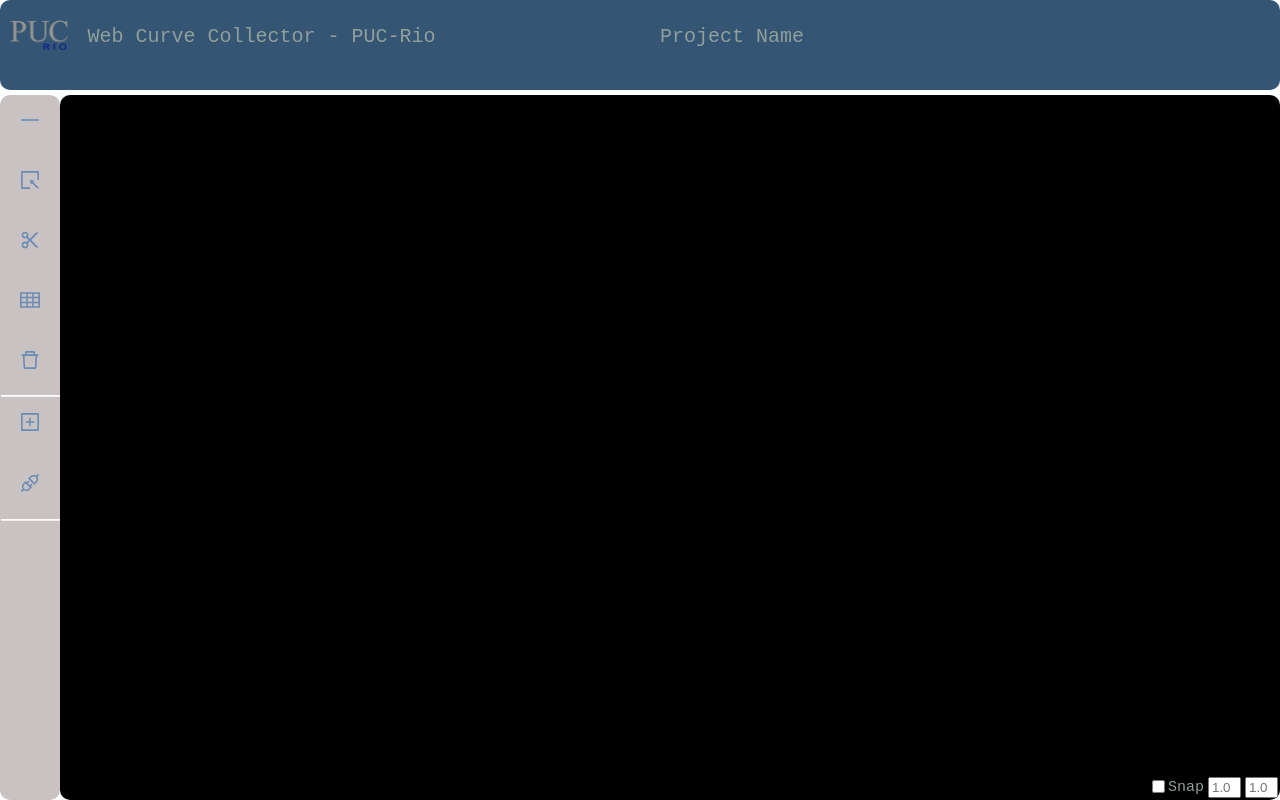
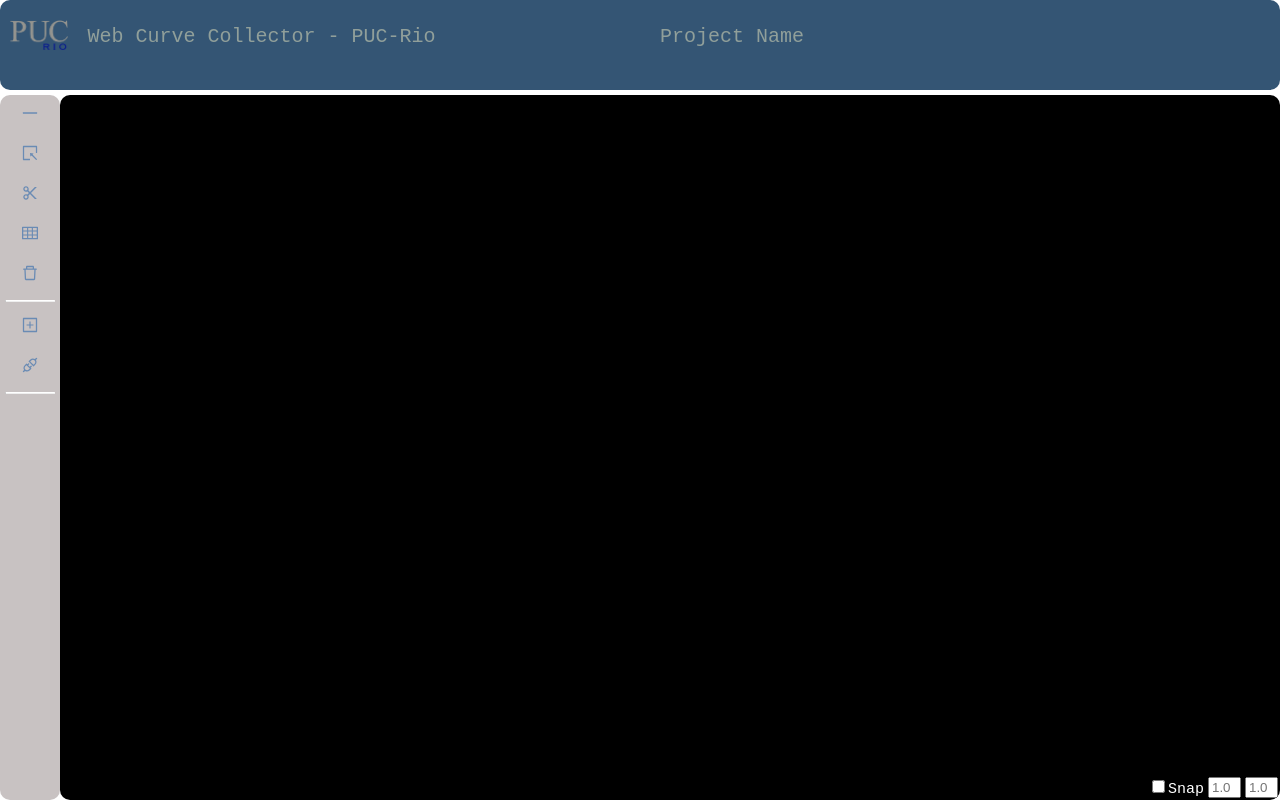
Before and after one commit to soaresrl/webgl-collector, a React app: page / in a window 1280 px wide. Built offline with nearby package versions, Linux system fonts and the light colour scheme.

Commit message:
Room connection component

```diff
--- a/package.json
+++ b/package.json
@@ -17,6 +17,7 @@
     "file-loader": "^6.2.0",
     "react": "^17.0.2",
     "react-dom": "^17.0.2",
+    "react-draggable": "^4.4.3",
     "three": "^0.127.0"
   },
   "devDependencies": {
--- a/src/components/Header/Header.css
+++ b/src/components/Header/Header.css
@@ -12,8 +12,7 @@
     height: 30px;
     height: 30px;
 }
-
-span {
+.header-content span {
     font-family: 'Courier New', Courier, monospace;
     color: #909F9A;
     font-size: 20px;
--- a/src/components/Menu/Menu.css
+++ b/src/components/Menu/Menu.css
@@ -9,7 +9,7 @@
 }
 
 .navigation:hover {
-    width: 300px;
+    width: 250px;
 }
 
 .navigation ul {
@@ -23,7 +23,8 @@
 
 .navigation ul li {
     margin: 0;
-    padding: 0;
+    height: 30px;
+    padding-top: 10px;
     position: relative;
     width: 100%;
     list-style: none;
@@ -33,36 +34,39 @@
     background: #909F9A;
 }
 
-.navigation ul li a {
+.navigation ul li p {
     position: relative;
+    margin: 0;
     display: block;
+    height: 20px;
     width: 100%;
     display: flex;
     text-decoration: none;
     color: #6A8BB4;
+    cursor: pointer;
 }
 
-.navigation ul li a span {
+.navigation ul li p span {
     color: #6A8BB4;
 }
 
 .title {
-    margin-top: 15px;
+    margin-top:0px;
 }
 
-.navigation ul li a .icon {
+.navigation ul li p .icon {
     margin: 0;
     padding: 0;
     position: relative;
     display: block;
     min-width: 60px;
-    height: 60px;
-    line-height: 60px;
+    height: 20px;
+    line-height: 20px;
     text-align: center;
 }
 
-hr {
-    margin: 0;
+.navigation hr {
+    margin: 5px;
     padding: 0;
     border-top: 1px solid #ffffff;
 }
--- a/src/components/Menu/SideMenu.js
+++ b/src/components/Menu/SideMenu.js
@@ -26,52 +26,59 @@ export default class SideMenu extends Component {
         this.props.canvasRef.current.paint();
     }
 
+    handleJoinRoom(){
+        this.props.roomModalRef.current.setState({
+            ...this.props.roomModalRef.current.state,
+            isModalVisible: true
+        })
+    }
+
     render() {
         return (
            <div className='navigation'>
                <ul>
                    <li onClick={()=>{this.changeMouse('COLLECTION')}}>
-                       <a href='#'>
+                       <p>
                            <LineOutlined className='icon'/>
                            <span className='title'>Line</span>
-                       </a>
+                       </p>
                    </li>
                    <li onClick={()=>{this.changeMouse('SELECTION')}}>
-                       <a href='#'>
+                       <p>
                             <SelectOutlined  className='icon'/>
                            <span className='title'>Select</span>
-                       </a>
+                       </p>
                    </li>
                    <li onClick={this.handleIntersection.bind(this)}>
-                       <a href='#'>
+                       <p>
                             <ScissorOutlined className='icon'/>
                            <span className='title'>Intersect</span>
-                       </a>
+                       </p>
                    </li>
                    <li onClick={this.toggleGrid.bind(this)}>
-                       <a href='#'>
+                       <p>
                             <TableOutlined className='icon'/>
                            <span className='title'>Grid</span>
-                       </a>
+                       </p>
                    </li>
                    <li onClick={this.deleteCurves.bind(this)}>
-                       <a href='#'>
+                       <p>
                             <DeleteOutlined className='icon'/>
                            <span className='title'>Delete</span>
-                       </a>
+                       </p>
                    </li>
                    <hr className="solid"/>
                    <li>
-                       <a href='#'>
+                       <p>
                             <PlusSquareOutlined className='icon'/>
                            <span className='title'>Create Room</span>
-                       </a>
+                       </p>
                    </li>
-                   <li>
-                       <a href='#'>
+                   <li onClick={this.handleJoinRoom.bind(this)}>
+                       <p>
                             <ApiOutlined className='icon' />
                            <span className='title'>Join Room</span>
-                       </a>
+                       </p>
                    </li>
                    <hr className="solid"/>
                </ul>
--- /dev/null
+++ b/src/components/RoomModal/RoomModal.css
@@ -0,0 +1,77 @@
+.join-room{
+    position: absolute;
+    display: grid;
+    grid-template-rows: auto auto;
+    border-radius: 10px;
+    top: 90px;
+    left: 200px;
+    background:  #C8C2C2;
+}
+
+.join-room .title{
+    display: block;
+    border-radius: 10px;
+    display: flex;
+    background: #345574;
+    margin: 0;
+    padding: 0;
+    height: 40px;
+}
+
+.title h4{
+    margin: 0;
+    margin-left: 5px;
+    margin-top: 10px;
+    color: #C8C2C2;
+    font-family: 'Courier New', Courier, monospace;
+    width: 100px;
+    padding: 0;
+}
+
+
+.join-room .icon {
+    position: absolute;
+    margin: 0;
+    margin-top: 10px;
+    padding: 0;
+    right: 15px;
+    display: inline;
+    color: #C8C2C2;
+    width: 20px;
+    height: 20px;
+    line-height: 20px;
+}
+
+.join-room .icon:hover{
+    color: black;
+}
+
+.join-room .content{
+    display: grid;
+    text-align:center;
+    padding: 2px;
+    grid-template-rows: auto auto;
+    grid-template-columns: auto auto;
+}
+
+.join-room p{
+    margin:5px;
+    margin-right:15px;
+    margin-bottom: 10px;
+    padding: 0;
+}
+.join-room input {
+    margin:5px;
+    margin-bottom: 10px;
+    padding: 0;
+}
+
+.join-room button{
+    margin: 5px;
+}
+
+.join-room hr {
+    margin: 5px;
+    padding: 0;
+    border-top: 1px solid #ffffff;
+}
--- /dev/null
+++ b/src/components/RoomModal/index.js
@@ -0,0 +1,46 @@
+import React, { Component } from "react"
+import Draggable from 'react-draggable'
+import {CloseSquareOutlined} from '@ant-design/icons'
+import './RoomModal.css'
+
+export default class RoomModal extends Component{
+
+    constructor(props){
+        super(props);
+
+        this.state = {
+            isModalVisible: false,
+        }
+    }
+
+    handleCancel(){
+        this.setState({
+            ...this.state,
+            isModalVisible: false
+        })
+    }
+
+    handleOk(){
+
+    }
+
+    render(){
+        return(
+            this.state.isModalVisible && <Draggable>
+                <div className='join-room'>
+                    <div className='title'>
+                        <h4>Join Room</h4>
+                        <CloseSquareOutlined onClick={this.handleCancel.bind(this)} className='icon' />
+                    </div>
+                    <hr className="solid"/>
+                    <div className='content'>
+                        <p> Token </p>
+                        <input placeholder="Type the room's token..."/>
+                        <button>Join</button>
+                        <button onClick={this.handleCancel.bind(this)}>Cancel</button>
+                    </div>
+                </div>
+            </Draggable>
+        );
+    }
+}
--- a/src/pages/Home.css
+++ b/src/pages/Home.css
@@ -23,13 +23,15 @@
     right: 0;
 }
 
- .grid-snap {
+.grid-snap {
     margin: 2px;
 }
 
 .grid-snap span{
     margin: 0;
     padding: 0;
+    color: #ffffff;
+    font-family: 'Courier New', Courier, monospace;
     display: inline;
     font-size: 15px;
 }
--- a/src/pages/Home.js
+++ b/src/pages/Home.js
@@ -4,6 +4,7 @@ import Header from '../components/Header/Header';
 import SideMenu from '../components/Menu/SideMenu';
 import { Checkbox } from 'antd';
 import './Home.css';
+import RoomModal from '../components/RoomModal';
 
 export default class Home extends Component {
     constructor(props){
@@ -14,6 +15,7 @@ export default class Home extends Component {
             mouseAction: null,
         }
         this.canvasRef = createRef();
+        this.roomModalRef = createRef();
         // Bind handle functions
         this.changeMouseAction = this.changeMouseAction.bind(this);
     }
@@ -33,10 +35,11 @@ export default class Home extends Component {
 
     render(){
         return(
+            <>
                 <div className='container'>
                     <Header/>
                     <div className='content'>
-                    <SideMenu canvasRef= {this.canvasRef} model={this.props.model} changeMouseAction={this.changeMouseAction}/>
+                        <SideMenu roomModalRef = {this.roomModalRef} canvasRef= {this.canvasRef} model={this.props.model} changeMouseAction={this.changeMouseAction}/>
                         <Canvas ref={this.canvasRef} model={this.props.model} mouseAction={this.state.mouseAction}/>
                         <div className='grid-options'>
                             <Checkbox onChange={this.toggleSnap.bind(this)} className='grid-snap'>Snap</Checkbox>
@@ -45,6 +48,9 @@ export default class Home extends Component {
                         </div>
                     </div>
                 </div>
+
+                <RoomModal ref={this.roomModalRef} />
+            </>
         );
     }
 }
```
Also changed, not shown: 1 other file (tests, documents, lock files or other folders). Lines whose indentation alone changed are shown as unchanged.
